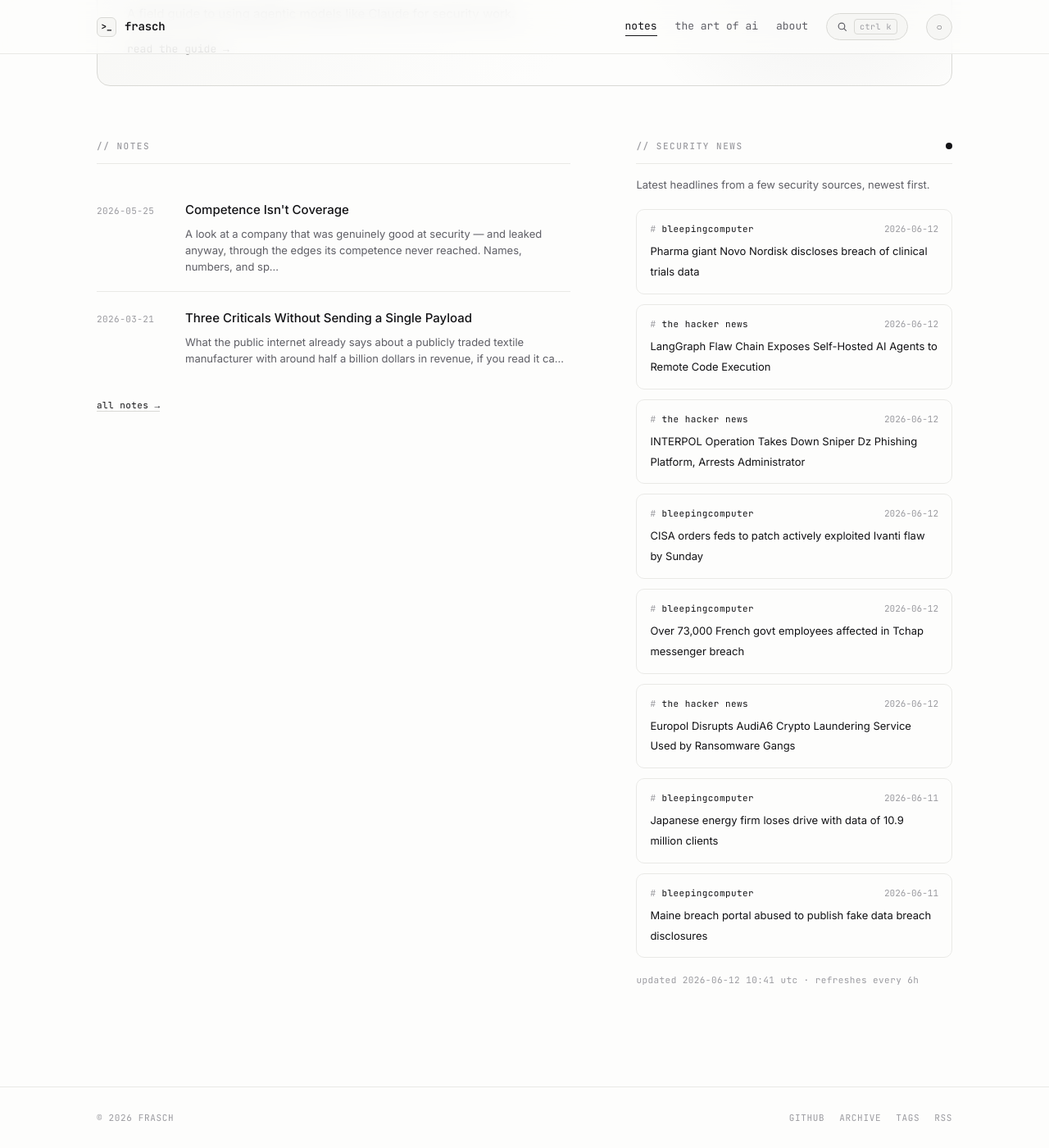
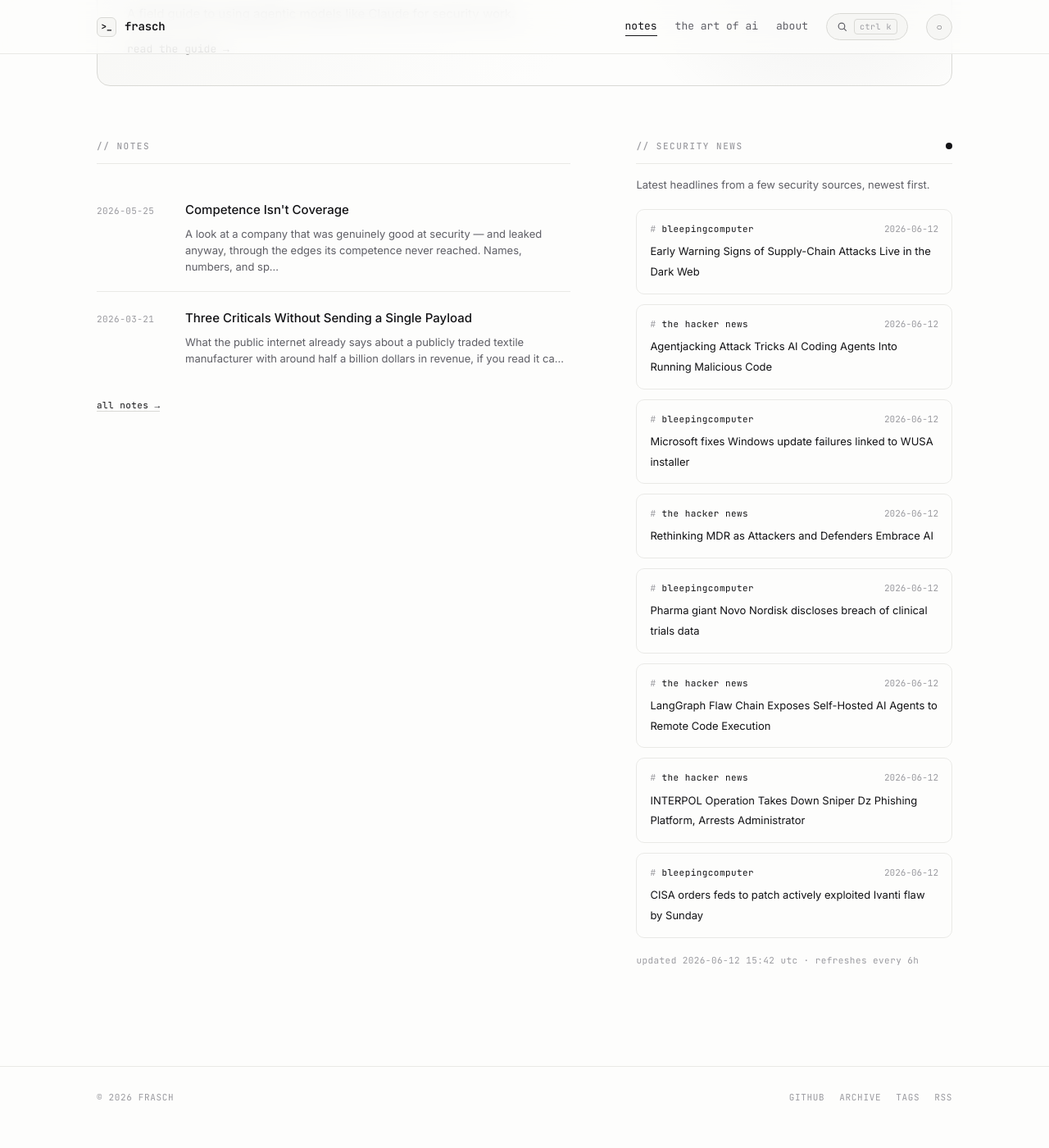
Before and after one commit to whoisfrasch/frasch, a Jekyll site: the page built from index.html, in a window 1280 px wide and 1400 px high, scrolled down 615 px. Shown: the whole window at 82% size. Built offline with Jekyll 4.4.1, drawn with Linux system fonts in a browser that asks for light colours; after the commit the page ends 1990 px from its top, so only the background shows below that.

Commit message:
Refresh security news feed

```diff
--- a/_data/news.json
+++ b/_data/news.json
@@ -1,6 +1,30 @@
 {
-  "updated": "2026-06-12T10:41:19Z",
+  "updated": "2026-06-12T15:42:57Z",
   "items": [
+    {
+      "source": "bleepingcomputer",
+      "title": "Early Warning Signs of Supply-Chain Attacks Live in the Dark Web",
+      "link": "https://www.bleepingcomputer.com/news/security/early-warning-signs-of-supply-chain-attacks-live-in-the-dark-web/",
+      "date": "2026-06-12T14:01:11Z"
+    },
+    {
+      "source": "the hacker news",
+      "title": "Agentjacking Attack Tricks AI Coding Agents Into Running Malicious Code",
+      "link": "https://thehackernews.com/2026/06/agentjacking-attack-tricks-ai-coding.html",
+      "date": "2026-06-12T12:04:33Z"
+    },
+    {
+      "source": "bleepingcomputer",
+      "title": "Microsoft fixes Windows update failures linked to WUSA installer",
+      "link": "https://www.bleepingcomputer.com/news/microsoft/microsoft-fixes-windows-update-failures-linked-to-wusa-installer/",
+      "date": "2026-06-12T11:44:58Z"
+    },
+    {
+      "source": "the hacker news",
+      "title": "Rethinking MDR as Attackers and Defenders Embrace AI",
+      "link": "https://thehackernews.com/2026/06/rethinking-mdr-as-attackers-and.html",
+      "date": "2026-06-12T11:00:00Z"
+    },
     {
       "source": "bleepingcomputer",
       "title": "Pharma giant Novo Nordisk discloses breach of clinical trials data",
@@ -24,30 +48,6 @@
       "title": "CISA orders feds to patch actively exploited Ivanti flaw by Sunday",
       "link": "https://www.bleepingcomputer.com/news/security/cisa-gives-feds-3-days-to-patch-ivanti-flaw-exploited-in-attacks/",
       "date": "2026-06-12T08:26:55Z"
-    },
-    {
-      "source": "bleepingcomputer",
-      "title": "Over 73,000 French govt employees affected in Tchap messenger breach",
-      "link": "https://www.bleepingcomputer.com/news/security/french-govt-says-tchap-breach-affected-over-73-000-accounts/",
-      "date": "2026-06-12T07:09:11Z"
-    },
-    {
-      "source": "the hacker news",
-      "title": "Europol Disrupts AudiA6 Crypto Laundering Service Used by Ransomware Gangs",
-      "link": "https://thehackernews.com/2026/06/europol-disrupts-audia6-crypto.html",
-      "date": "2026-06-12T06:38:41Z"
-    },
-    {
-      "source": "bleepingcomputer",
-      "title": "Japanese energy firm loses drive with data of 10.9 million clients",
-      "link": "https://www.bleepingcomputer.com/news/security/japanese-energy-firm-loses-drive-with-data-of-109-million-clients/",
-      "date": "2026-06-11T23:14:16Z"
-    },
-    {
-      "source": "bleepingcomputer",
-      "title": "Maine breach portal abused to publish fake data breach disclosures",
-      "link": "https://www.bleepingcomputer.com/news/security/maine-breach-portal-abused-to-publish-fake-data-breach-disclosures/",
-      "date": "2026-06-11T22:44:58Z"
     }
   ]
 }
```
